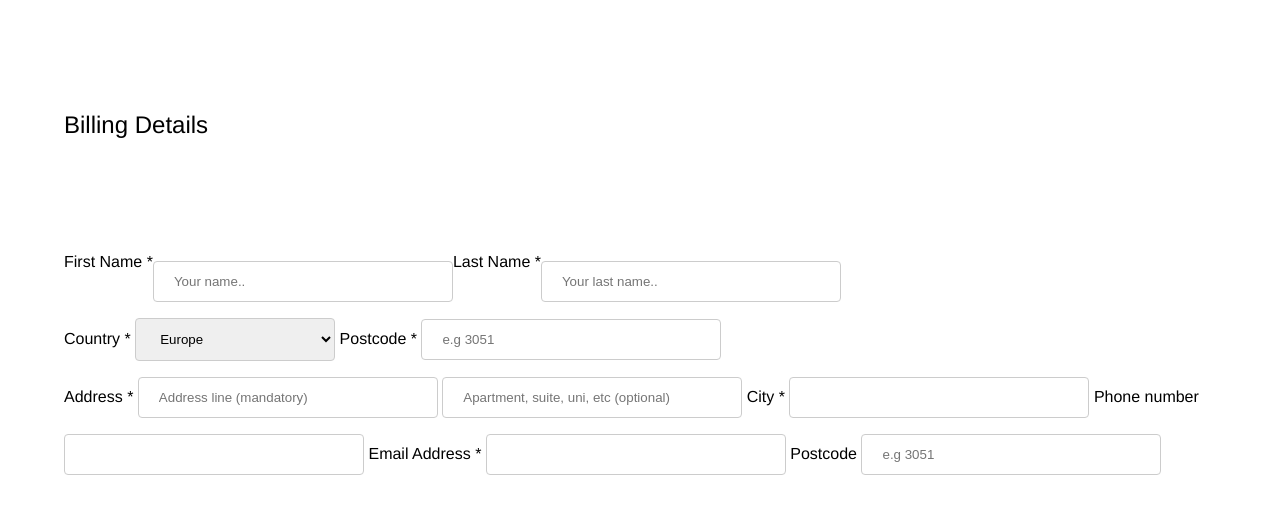
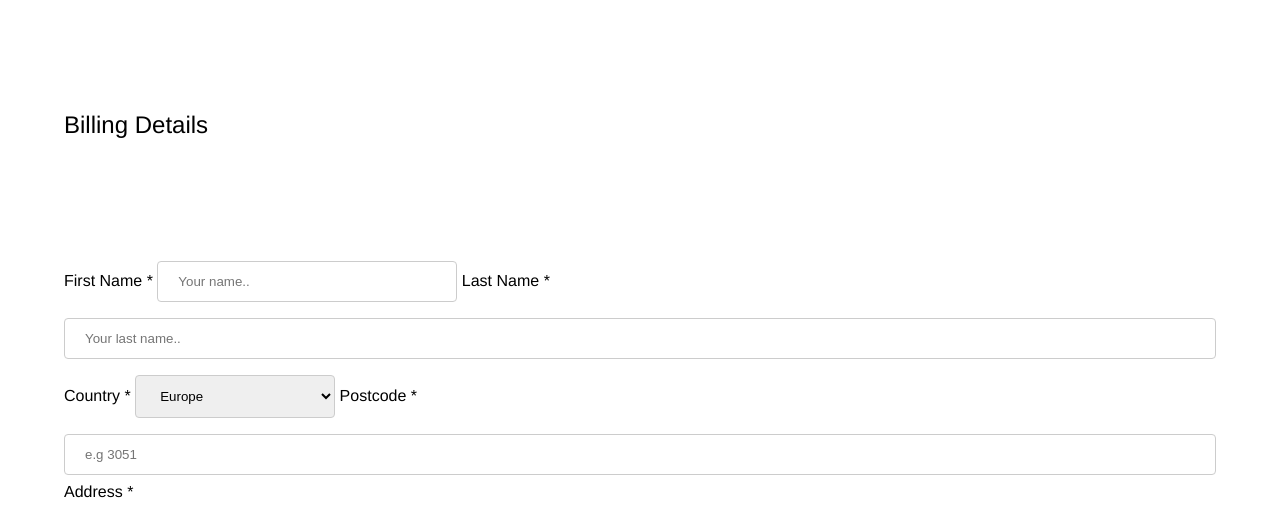
Before and after one commit to callista3110/games-from-pevans, a plain HTML site: page checkout.html in a window 1280 px wide. Shown: the part 77-583 px from the top of the page. Drawn offline with Linux system fonts and the light colour scheme; a web font is replaced by a local one.

Commit message:
Updated checkout

```diff
--- a/checkout.css
+++ b/checkout.css
@@ -1,5 +1,5 @@
 input[type=text], select {
-    width: 300px;
+    width: 100%;
     padding: 12px 20px;
     margin: 8px 0;
     display: inline-block;
@@ -9,7 +9,7 @@ input[type=text], select {
   }
 
   input[type=submit] {
-    width: 300px;
+    width: 100%;
     background-color: #4CAF50;
     color: white;
     padding: 14px 20px;
@@ -17,6 +17,9 @@ input[type=text], select {
     border: none;
     border-radius: 4px;
     cursor: pointer;
+  }
+  input#fname{
+    width: 300px;
   }
 
   input[type=submit]:hover {
--- a/checkout.html
+++ b/checkout.html
@@ -33,13 +33,13 @@
     <div class="content">
     <h1>Billing Details</h1>
     <form action="/action_page.php">
-        <div class='name'>
+        <!-- <div class='name'> -->
         <label for="fname">First Name *</label>
         <input class='fname' type="text" id="fname" name="firstname" placeholder="Your name..">
 
         <label for="lname">Last Name *</label>
         <input class='lname' type="text" id="lname" name="lastname" placeholder="Your last name..">
-    </div>
+    <!-- </div> -->
         <label for="country">Country *</label>
         <select class='country' id="country" name="country">
             <option value="europe">Europe</option>
```
